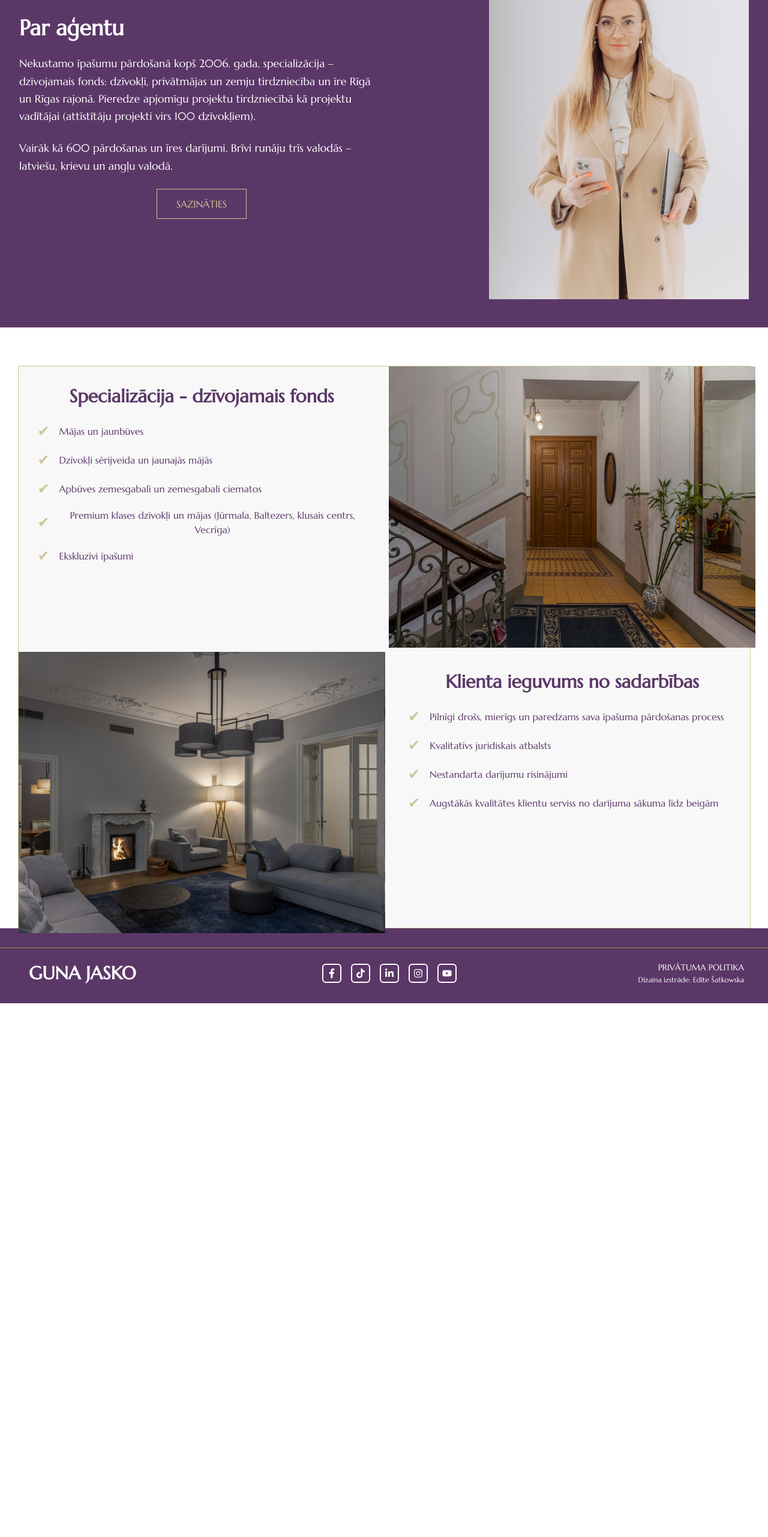
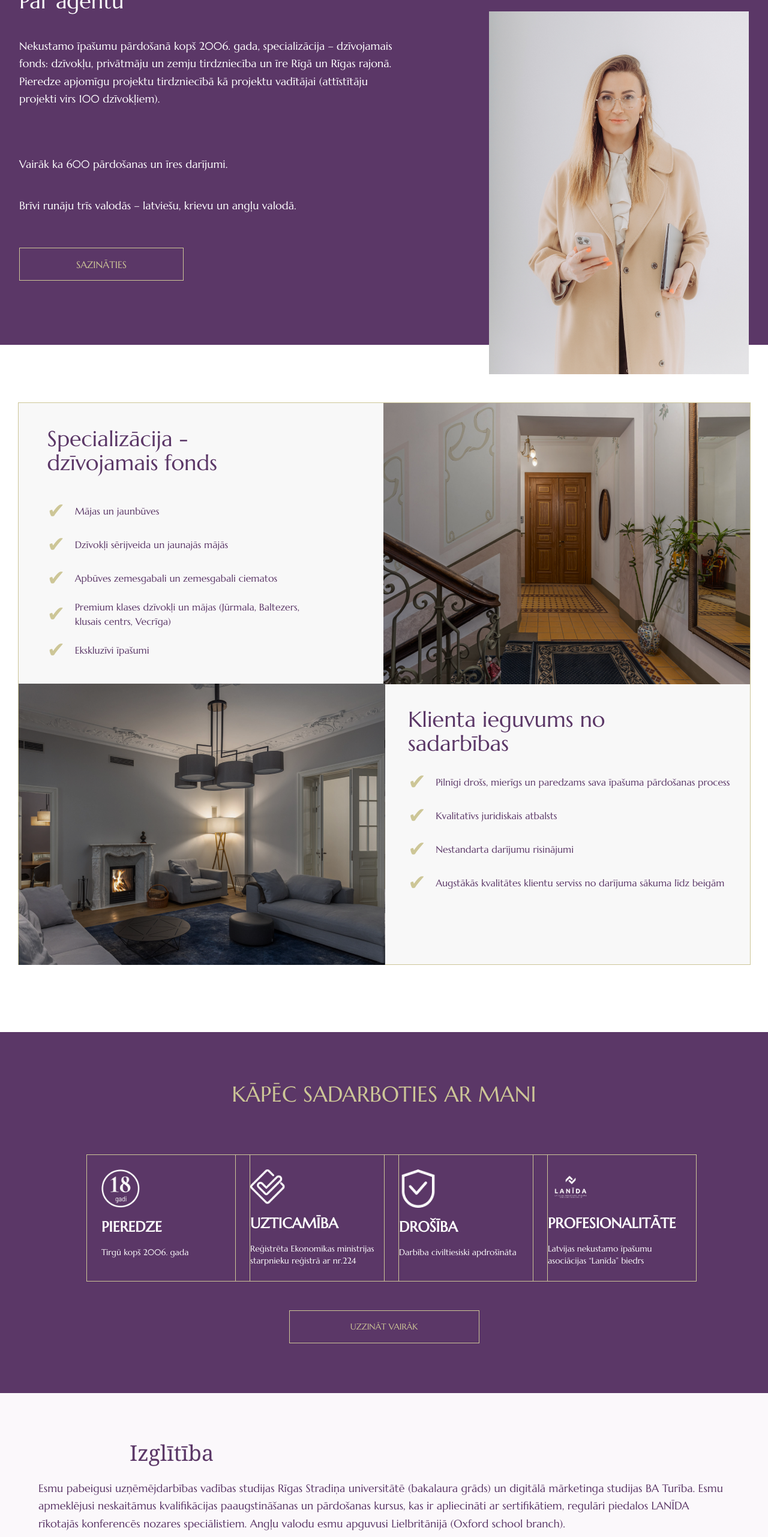
Before and after one commit to Mikelsons2003/GunaJasko, a React (Create React App) app: page /par-mani in a window 1280 px wide. Shown: the part 234-2797 px from the top of the page at 60% size. Before the commit the page ends 1907 px from the top, so only its background shows below. Built offline with nearby package versions, Linux system fonts and the light colour scheme.

Commit message:
ParMani page done

```diff
--- a/src/components/Website/Footer.js
+++ b/src/components/Website/Footer.js
@@ -6,14 +6,14 @@ function Footer() {
         <div className="mx-auto font-sans text-white">
             <div className="footer bg-[#5B3767] text-white py-6">
                 {/* Top Divider */}
-                <div className="w-full max-w-screen-xl mx-auto mt-2">
+                <div className="w-full max-w-screen-xl mx-auto">
                     <div className="border-b-[1px] border-[#9C9150]"></div>
                 </div>
 
                 {/* Footer Content */}
                 <div className="flex justify-between items-center mx-auto w-[1200px] mt-4">
                     {/* Left Section */}
-                    <div className="text-3xl font-semibold p-2">
+                    <div className="text-4xl p-2">
                         GUNA JASKO
                     </div>
 
--- a/src/components/Website/HeaderParMani.js
+++ b/src/components/Website/HeaderParMani.js
@@ -6,45 +6,69 @@ const HeaderParMani = () => {
     return (
         <div className="font-sans text-white bg-[#5B3767]">
             {/* Navigation Header */}
-            <header className="w-full max-w-screen-xl mx-auto px-8 py-4 flex justify-between items-center">
+            <header className="w-full max-w-screen-xl mx-auto px-8 flex justify-between items-center relative top-4">
                 {/* Logo Section */}
-                <h1 className="text-5xl text-[#CDC697] font-marcellus tracking-wide">
+                <h1 className="text-6xl text-[#CDC697] font-marcellus tracking-wide p-3">
                     GUNA JASKO
                 </h1>
 
                 {/* Navigation Links */}
                 <nav className="flex space-x-8 text-white text-sm">
-                    <Link to="/" className="hover:text-[#CDC697] transition duration-300 ease-in-out">SĀKUMS</Link>
-                    <Link to="/par-mani" className="hover:text-[#CDC697] transition duration-300 ease-in-out">PAR MANI</Link>
-                    <Link to="/" className="hover:text-[#CDC697] transition duration-300 ease-in-out">PAKALPOJUMI</Link>
-                    <Link to="/" className="hover:text-[#CDC697] transition duration-300 ease-in-out">OBJEKTI</Link>
-                    <Link to="/" className="hover:text-[#CDC697] transition duration-300 ease-in-out">KONTAKTI</Link>
-                    <Link to="/" className="text-[#371243] transition duration-300 ease-in-out">LV</Link>
+                    <Link to="/" className="hover:text-[#CDC697] transition duration-300 ease-in-out">
+                        SĀKUMS
+                    </Link>
+                    <Link to="/par-mani" className="hover:text-[#CDC697] transition duration-300 ease-in-out">
+                        PAR MANI
+                    </Link>
+                    <Link to="/" className="hover:text-[#CDC697] transition duration-300 ease-in-out">
+                        PAKALPOJUMI
+                    </Link>
+                    <Link to="/" className="hover:text-[#CDC697] transition duration-300 ease-in-out">
+                        OBJEKTI
+                    </Link>
+                    <Link to="/" className="hover:text-[#CDC697] transition duration-300 ease-in-out">
+                        KONTAKTI
+                    </Link>
+                    <Link to="/" className="text-[#371243] transition duration-300 ease-in-out">
+                        LV
+                    </Link>
                 </nav>
             </header>
+
+            <div className="w-full max-w-screen-xl mx-auto px-8 mt-6">
+                <div className="border-b-[1px] border-[#CDC697]"></div>
+            </div>
 
             {/* Content Section */}
             <div className="w-full max-w-screen-xl mx-auto px-8 flex items-center h-[700px]">
                 {/* Left: Text Section */}
                 <div className="w-1/2 space-y-6">
-                    <h2 className="text-4xl font-bold text-left">Par aģentu</h2>
-                    <p className="text-lg leading-relaxed text-left">
+                    <div className="w-[628px] h-[367px]">
+                        <h2 className="text-4xl text-left">Par aģentu</h2>
+                        <p className="text-lg leading-relaxed text-left mt-10">
                             Nekustamo īpašumu pārdošanā kopš 2006. gada, specializācija – dzīvojamais fonds:
-                        dzīvokļi, privātmājas un zemju tirdzniecība un īre Rīgā un Rīgas rajonā. Pieredze apjomīgu
-                        projektu tirdzniecībā kā projektu vadītājai (attīstītāju projekti virs 100 dzīvokļiem).
+                            dzīvokļu, privātmāju un zemju tirdzniecība un īre Rīgā un Rīgas rajonā.
+                            Pieredze apjomīgu projektu tirdzniecībā kā projektu vadītājai (attīstītāju projekti virs 100
+                            dzīvokļiem).
                         </p>
-                    <p className="text-lg leading-relaxed text-left">
-                        Vairāk kā 600 pārdošanas un īres darījumi. Brīvi runāju trīs valodās – latviešu,
-                        krievu un angļu valodā.
+                        <p className="text-lg leading-relaxed text-left mt-20">
+                            Vairāk ka 600 pārdošanas un īres darījumi.
                         </p>
-                    <button className="mt-4 px-8 py-3 border border-[#CDC697] text-[#CDC697] hover:bg-[#CDC697] hover:text-[#5B3767] transition duration-300 ease-in-out">
+                        <p className="text-lg leading-relaxed text-left mt-10">
+                            Brīvi runāju trīs valodās – latviešu, krievu un angļu valodā.
+                        </p>
+                    </div>
+                    <div className="flex justify-start">
+                        <button
+                            className="w-[274px] h-[55px] border border-[#CDC697] text-[#CDC697] mt-10">
                             SAZINĀTIES
                         </button>
+                    </div>
                 </div>
 
                 {/* Right: Image Section */}
                 <div className="w-1/2 flex justify-end">
-                    <div className="w-[433px] h-[605px] object-contain"
+                    <div className="w-[433px] h-[605px] object-contain -mb-48"
                          style={{backgroundImage: `url(${GunaParMani})`}}
                     >
                     </div>
--- a/src/components/Website/HeaderSakums.js
+++ b/src/components/Website/HeaderSakums.js
@@ -13,7 +13,7 @@ const HeaderSakums = () => {
                     {/* HeaderSakums Section */}
                     <div className="w-full max-w-screen-xl mx-auto px-8 flex justify-between items-center">
                         {/* Logo Section */}
-                        <h1 className="text-5xl text-[#CDC697] font-marcellus tracking-wide p-3">
+                        <h1 className="text-6xl text-[#CDC697] font-marcellus tracking-wide p-3">
                             GUNA JASKO
                         </h1>
 
--- a/src/components/Website/ParMani.js
+++ b/src/components/Website/ParMani.js
@@ -2,86 +2,196 @@ import React from "react";
 import HeaderParMani from "./HeaderParMani";
 import Kapnutelpa from '../../img/Kapnutelpa.png';
 import Viesistaba from '../../img/Viesistaba.png';
-import BedroomImage from "../../img/BedroomImage.png";
+import Experience from "../../img/Experience.png";
+import Check from "../../img/Check.png";
+import Safety from "../../img/Safety.png";
+import Lanida from "../../img/Lanida.png";
 
 function ParMani() {
     return (
         <div className="mx-auto font-sans text-white">
-            <HeaderParMani />
+            <HeaderParMani/>
 
             {/* Main Container */}
             <div
-                className="w-[1221px] h-[938px] mx-auto grid grid-cols-2 grid-rows-2 gap-4 border-[1px] border-[#CDC697] mt-16"
+                className="w-[1221px] h-[938px] mx-auto grid grid-cols-2 grid-rows-2 gap-4 border-[1px] border-[#CDC697] mt-24"
                 style={{backgroundColor: "#F8F8F8"}}
             >
                 {/* Top Left (Text) */}
-                <div className="w-[611px] h-[469px] p-8">
-                    <h2 className="text-[#5B3767] text-3xl font-bold mb-6">
+                <div className="w-[611px] h-[469px] pt-10 pl-12">
+                    <h2 className="w-[422px] text-[#5B3767] text-4xl mb-6 text-left">
                         Specializācija - dzīvojamais fonds
                     </h2>
-                    <ul className="space-y-4 text-[#5B3767]">
+                    <ul className="space-y-4 text-[#5B3767] pt-4">
                         <li className="flex items-center">
-                            <span className="text-[#CDC697] text-2xl mr-4">✔</span>
+                            <span className="text-[#CDC697] text-4xl mr-4">✔</span>
                             Mājas un jaunbūves
                         </li>
                         <li className="flex items-center">
-                            <span className="text-[#CDC697] text-2xl mr-4">✔</span>
+                            <span className="text-[#CDC697] text-4xl mr-4">✔</span>
                             Dzīvokļi sērijveida un jaunajās mājās
                         </li>
                         <li className="flex items-center">
-                            <span className="text-[#CDC697] text-2xl mr-4">✔</span>
+                            <span className="text-[#CDC697] text-4xl mr-4">✔</span>
                             Apbūves zemesgabali un zemesgabali ciematos
                         </li>
-                        <li className="flex items-center">
-                            <span className="text-[#CDC697] text-2xl mr-4">✔</span>
+                        <li className="flex items-center text-left w-[430px]">
+                            <span className="text-[#CDC697] text-4xl mr-4">✔</span>
                             Premium klases dzīvokļi un mājas (Jūrmala, Baltezers, klusais centrs, Vecrīga)
                         </li>
                         <li className="flex items-center">
-                            <span className="text-[#CDC697] text-2xl mr-4">✔</span>
+                            <span className="text-[#CDC697] text-4xl mr-4">✔</span>
                             Ekskluzīvi īpašumi
                         </li>
                     </ul>
                 </div>
 
                 {/* Top Right (Image) */}
-                <div className="w-[611px] h-[469px]">
+                <div className="w-[611px] h-[469px] -ml-[9px]">
                     <div className="w-full h-full object-cover"
-                        style={{backgroundImage: `url(${Kapnutelpa})`}}>
+                         style={{backgroundImage: `url(${Kapnutelpa})`}}>
                     </div>
                 </div>
 
                 {/* Bottom Left (Image) */}
-                <div className="w-[611px] h-[469px]">
+                <div className="w-[611px] h-[469px] -mt-[8px]">
                     <div className="w-full h-full object-cover"
-                        style={{backgroundImage: `url(${Viesistaba})`}}>
+                         style={{backgroundImage: `url(${Viesistaba})`}}>
                     </div>
                 </div>
 
                 {/* Bottom Right (Text) */}
                 <div className="w-[611px] h-[469px] p-8">
-                    <h2 className="text-[#5B3767] text-3xl font-bold mb-6">
+                    <h2 className="text-[#5B3767] text-4xl mb-6 text-left w-[422px]">
                         Klienta ieguvums no sadarbības
                     </h2>
                     <ul className="space-y-4 text-[#5B3767]">
                         <li className="flex items-center">
-                            <span className="text-[#CDC697] text-2xl mr-4">✔</span>
+                            <span className="text-[#CDC697] text-4xl mr-4">✔</span>
                             Pilnīgi drošs, mierīgs un paredzams sava īpašuma pārdošanas process
                         </li>
                         <li className="flex items-center">
-                            <span className="text-[#CDC697] text-2xl mr-4">✔</span>
+                            <span className="text-[#CDC697] text-4xl mr-4">✔</span>
                             Kvalitatīvs juridiskais atbalsts
                         </li>
                         <li className="flex items-center">
-                            <span className="text-[#CDC697] text-2xl mr-4">✔</span>
+                            <span className="text-[#CDC697] text-4xl mr-4">✔</span>
                             Nestandarta darījumu risinājumi
                         </li>
                         <li className="flex items-center">
-                            <span className="text-[#CDC697] text-2xl mr-4">✔</span>
+                            <span className="text-[#CDC697] text-4xl mr-4">✔</span>
                             Augstākās kvalitātes klientu serviss no darījuma sākuma līdz beigām
                         </li>
                     </ul>
                 </div>
             </div>
+
+            <section className="bg-[#5B3767] text-white h-[602px] flex items-center justify-center mt-28">
+                <div className="container mx-auto px-36 text-center">
+                    {/* Heading */}
+                    <h1 className="text-[#CDC697] text-4xl mb-20">KĀPĒC SADARBOTIES AR MANI</h1>
+
+                    {/* Information Cards in a Single Row */}
+                    <div className="grid grid-cols-4">
+                        {/* Card 1 */}
+                        <div
+                            className="w-[273px] h-[212px] text-left border border-[#CDC697] p-6 flex flex-col items-start space-y-4">
+                            {/* Icon */}
+                            <div className="w-16 h-16 bg-contain bg-no-repeat bg-left"
+                                 style={{backgroundImage: `url(${Experience})`}}>
+                            </div>
+                            {/* Title */}
+                            <div className="text-2xl font-bold text-white">PIEREDZE</div>
+                            {/* Description */}
+                            <p className="text-sm">Tirgū kopš 2006. gada</p>
+                        </div>
+
+                        {/* Card 2 */}
+                        <div
+                            className="w-[273px] h-[212px] text-left border border-[#CDC697] p-6 flex flex-col items-start space-y-4">
+                            {/* Icon */}
+                            <div className="w-16 h-16 bg-contain bg-no-repeat bg-left"
+                                 style={{backgroundImage: `url(${Check})`}}>
+                            </div>
+                            {/* Title */}
+                            <div className="text-2xl font-bold text-white">UZTICAMĪBA</div>
+                            {/* Description */}
+                            <p className="text-sm">Reģistrēta Ekonomikas ministrijas starpnieku reģistrā ar nr.224</p>
+                        </div>
+
+                        {/* Card 3 */}
+                        <div
+                            className="w-[273px] h-[212px] text-left border border-[#CDC697] p-6 flex flex-col items-start space-y-4">
+                            {/* Icon */}
+                            <div className="w-16 h-16 bg-contain bg-no-repeat bg-left"
+                                 style={{backgroundImage: `url(${Safety})`}}>
+                            </div>
+                            {/* Title */}
+                            <div className="text-2xl font-bold text-white">DROŠĪBA</div>
+                            {/* Description */}
+                            <p className="text-sm">Darbība civiltiesiski apdrošināta</p>
+                        </div>
+
+                        {/* Card 4 */}
+                        <div
+                            className="w-[273px] h-[212px] text-left border border-[#CDC697] p-6 flex flex-col items-start space-y-4">
+                            {/* Icon */}
+                            <div className="w-[95px] h-[72px] bg-contain bg-no-repeat bg-left"
+                                 style={{backgroundImage: `url(${Lanida})`}}>
+                            </div>
+                            {/* Title */}
+                            <div className="text-2xl font-bold text-white">PROFESIONALITĀTE</div>
+                            {/* Description */}
+                            <a href="https://lanida.lv/biedri/guna-jasko-2/" className="text-sm">
+                                Latvijas nekustamo īpašumu asociācijas “Lanīda” biedrs
+                            </a>
+                        </div>
+                    </div>
+
+                    {/* Button */}
+                    <div className="mt-12">
+                        <button
+                            className="w-[317px] h-[55px] border border-[#CDC697] text-[#CDC697] hover:text-[#9C9150] hover:border-[#9C9150] transition duration-300 ease-in-out font-medium text-sm">
+                            UZZINĀT VAIRĀK
+                        </button>
+                    </div>
+                </div>
+            </section>
+
+            <section className="bg-[#FBF8FB] text-[#5B3767] py-20 px-6 flex items-center justify-center">
+                <div className="container mx-auto text-center">
+                    {/* Education Section */}
+                    <div className="mb-16">
+                        <h2 className="text-4xl font-serif mb-6 text-left ml-48">Izglītība</h2>
+                        <p className="text-lg leading-relaxed mx-auto max-w-6xl text-left">
+                            Esmu pabeigusi uzņēmējdarbības vadības studijas Rīgas Stradiņa universitātē
+                            (bakalaura grāds) un digitālā mārketinga studijas BA Turība. Esmu apmeklējusi
+                            neskaitāmus kvalifikācijas paaugstināšanas un pārdošanas kursus, kas ir
+                            apliecināti ar sertifikātiem, regulāri piedalos LANĪDA rīkotajās konferencēs
+                            nozares speciālistiem. Angļu valodu esmu apguvusi Lielbritānijā (Oxford school branch).
+                        </p>
+                    </div>
+
+                    {/* Personal Attributes Section */}
+                    <div className="mb-16">
+                        <h2 className="text-4xl font-serif mb-6 text-left ml-48">Personīgās īpašības</h2>
+                        <p className="text-lg leading-relaxed mx-auto max-w-6xl text-left">
+                            Esmu profesionāla, korekta un ātra, pieejama saviem klientiem, ar elastīgu darba laiku.
+                            Spēju pielāgoties klienta laika grafikam.
+                        </p>
+                    </div>
+
+                    {/* Button */}
+                    <div>
+                        <button
+                            className="w-[317px] h-[55px] bg-[#5B3767] hover:bg-[#371243] transition duration-300 ease-in-out text-[#CDC697] font-medium">
+                            PIETEIKT ĪPAŠUMU
+                        </button>
+                    </div>
+                </div>
+            </section>
+
+
         </div>
     );
 }
--- a/src/components/Website/Sakumlapa.js
+++ b/src/components/Website/Sakumlapa.js
@@ -77,7 +77,7 @@ function Sakumlapa() {
                                 className="w-[273px] h-[212px] text-left border border-[#CDC697] p-6 flex flex-col items-start space-y-4">
                                 {/* Image */}
                                 <div
-                                    className="w-16 h-16 bg-contain bg-no-repeat bg-left"
+                                    className="w-[95px] h-[72px] bg-contain bg-no-repeat bg-left"
                                     style={{backgroundImage: `url(${Lanida})`}}>
                                 </div>
                                 {/* Title */}
```
Lines whose indentation alone changed are shown as unchanged.
